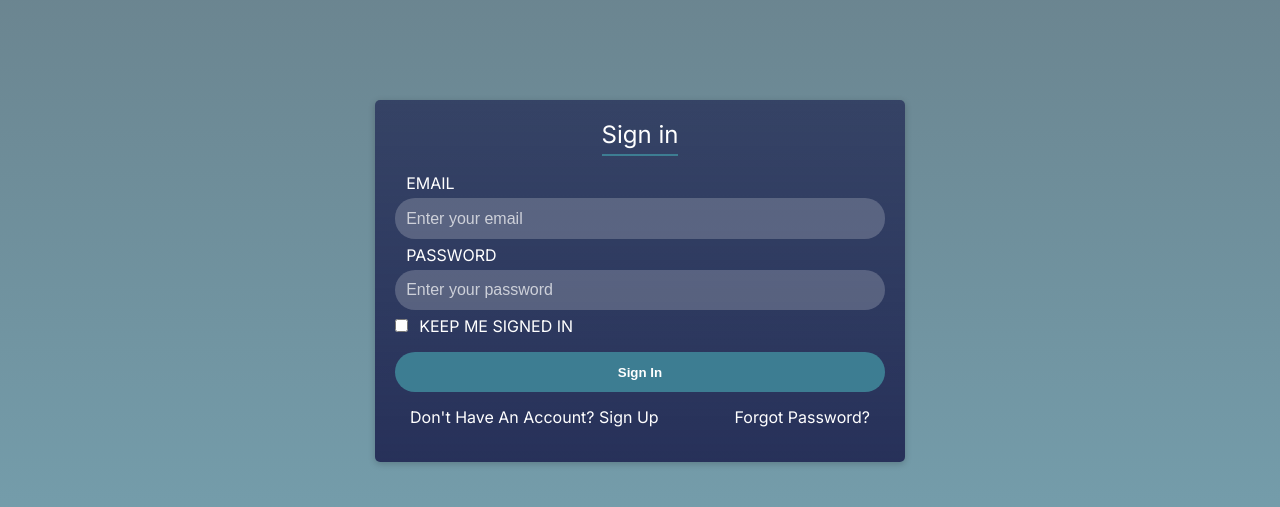
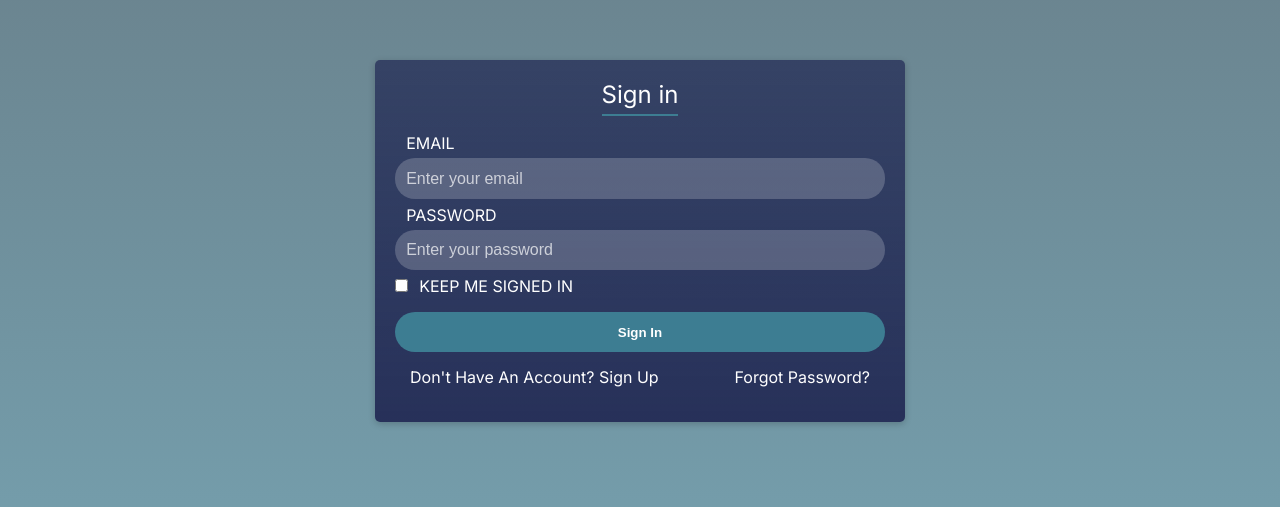
Before and after one commit to TalhaKhubaibDogar/socihubout-client, a Next.js app: page /login in a window 1280 px wide. Shown: the part 131-638 px from the top of the page. Built offline with nearby package versions, Linux system fonts and the light colour scheme.

Commit message:
Bugs Fixong of Profile page and Create Event

```diff
--- a/src/app/login/login.module.css
+++ b/src/app/login/login.module.css
@@ -4,7 +4,7 @@
     padding-top: 1.5rem;
     justify-content: center;
     align-items: center;
-    min-height: 100vh;
+    height: 90vh;
 }
 
 .frame {
--- a/src/app/myevent/MyEvent.js
+++ b/src/app/myevent/MyEvent.js
@@ -305,6 +305,7 @@ export default function Dashboard() {
             boxShadow: 24,
             p: 4,
             m: 0,
+            mb:1,
             borderRadius: {
               xs: 0, // No border radius on extra-small screens
               sm: "4px", // Rounded corners on small screens and above
```
